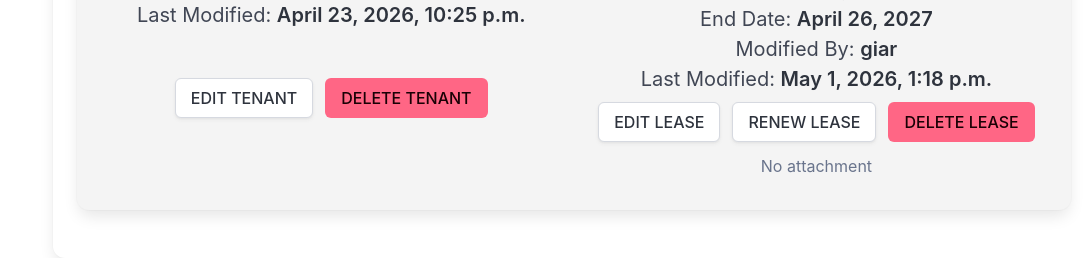
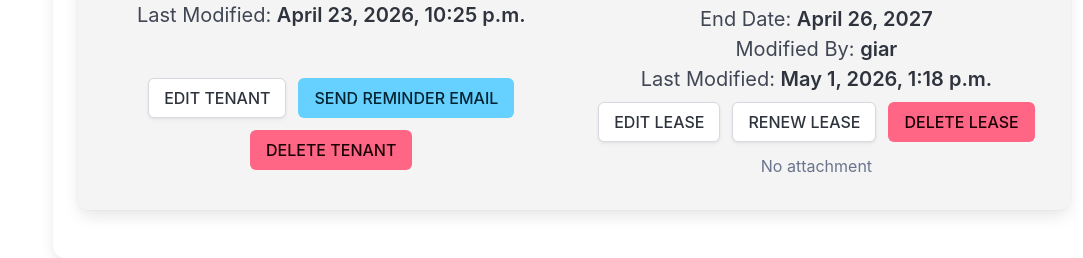
Before and after one commit to giarnodivino/leaseManager, a Django app: page /tenant_details/1/ in a window 1280 px wide. Shown: the part 621-879 px from the top of the page, without its empty margins (197-1280 px from the left). Run offline with Django 5.2, Linux system fonts and the light colour scheme; a user stored in the database is signed in; data comes from the database, SQL or seed files in the repository; both versions use the stored data as it was after the commit.

Commit message:
added send email function

```diff
--- a/billingApp/templates/billingApp/tenant_details.html
+++ b/billingApp/templates/billingApp/tenant_details.html
@@ -51,6 +51,7 @@
         <div class="columns p-4 mt-5 is-justify-content-center">
           <div class="buttons is-centered">
             <a href="{% url 'edit_tenant' pk=t.pk %}" class="button">EDIT TENANT</a>
+            <a href="{% url 'send_reminder_email' t.pk %}" class="button is-info">SEND REMINDER EMAIL</a>
             <a href="{% url 'delete_tenant' pk=t.pk %}" class="button is-danger">DELETE TENANT</a>
           </div>
         </div>
--- a/billingApp/urls.py
+++ b/billingApp/urls.py
@@ -35,4 +35,5 @@ urlpatterns = [
     path('edit_lease/<int:pk>/', views.edit_lease, name='edit_lease'),
     path('edit_payment/<int:pk>/', views.edit_payment, name='edit_payment'),
     path('delete_payment/<int:pk>/', views.delete_payment, name='delete_payment'),
+    path('send-reminder/<int:tenant_id>/', views.send_reminder_email, name='send_reminder_email'),
 ]
--- a/billingApp/views.py
+++ b/billingApp/views.py
@@ -7,6 +7,8 @@ from django.contrib.auth.decorators import login_required
 from decimal import Decimal, ROUND_HALF_UP
 from datetime import datetime
 from django.db.models import Sum
+from django.core.mail import send_mail
+from django.conf import settings
 
 
 def get_available_units(building_id):
@@ -268,6 +270,56 @@ def tenant_details(request, pk):
 
     date_today = get_date_today()
     return render(request, 'billingApp/tenant_details.html', {'t':tenant, 'lease':leases, 'date_today': date_today})
+
+@login_required
+def send_reminder_email(request, tenant_id):
+    tenant = get_object_or_404(Tenant, pk=tenant_id)
+
+    # Get pending bills for this tenant
+    pending_bills = BillingRecord.objects.filter(
+        tenant=tenant,
+        status__in=[
+            BillingRecord.STATUS_UNPAID,
+            BillingRecord.STATUS_PARTIAL,
+            BillingRecord.STATUS_UNDERPAID
+        ]
+    )
+
+    if not pending_bills.exists():
+        messages.info(request, "No pending bills to remind about.")
+        return redirect('tenant_details', pk=tenant_id)
+
+    # Calculate total amount due
+    total_due = sum(bill.balance or Decimal('0.00') for bill in pending_bills)
+
+    # Compose email
+    subject = f"Billing Reminder - Outstanding Payment Due"
+    message = f"""Dear {tenant.contactPerson},
+
+This is a friendly reminder that you have outstanding payment(s) due.
+
+Total Amount Due: ₱{total_due:,.2f}
+Contact Person: {tenant.contactPerson}
+Phone: {tenant.phoneNumber}
+
+Please settle your account at your earliest convenience.
+
+Best regards,
+J&F Divino Development Corporation"""
+
+    try:
+        send_mail(
+            subject,
+            message,
+            settings.DEFAULT_FROM_EMAIL,
+            [tenant.email],
+            fail_silently=False,
+        )
+        messages.success(request, f"Reminder email sent to {tenant.email}")
+    except Exception as e:
+        messages.error(request, f"Failed to send email: {str(e)}")
+
+    return redirect('tenant_details', pk=tenant_id)
 
 @login_required
 def delete_tenant(request, pk):
```
Also changed, not shown: demo1/settings.py (+9 -0 lines), db.sqlite3.
